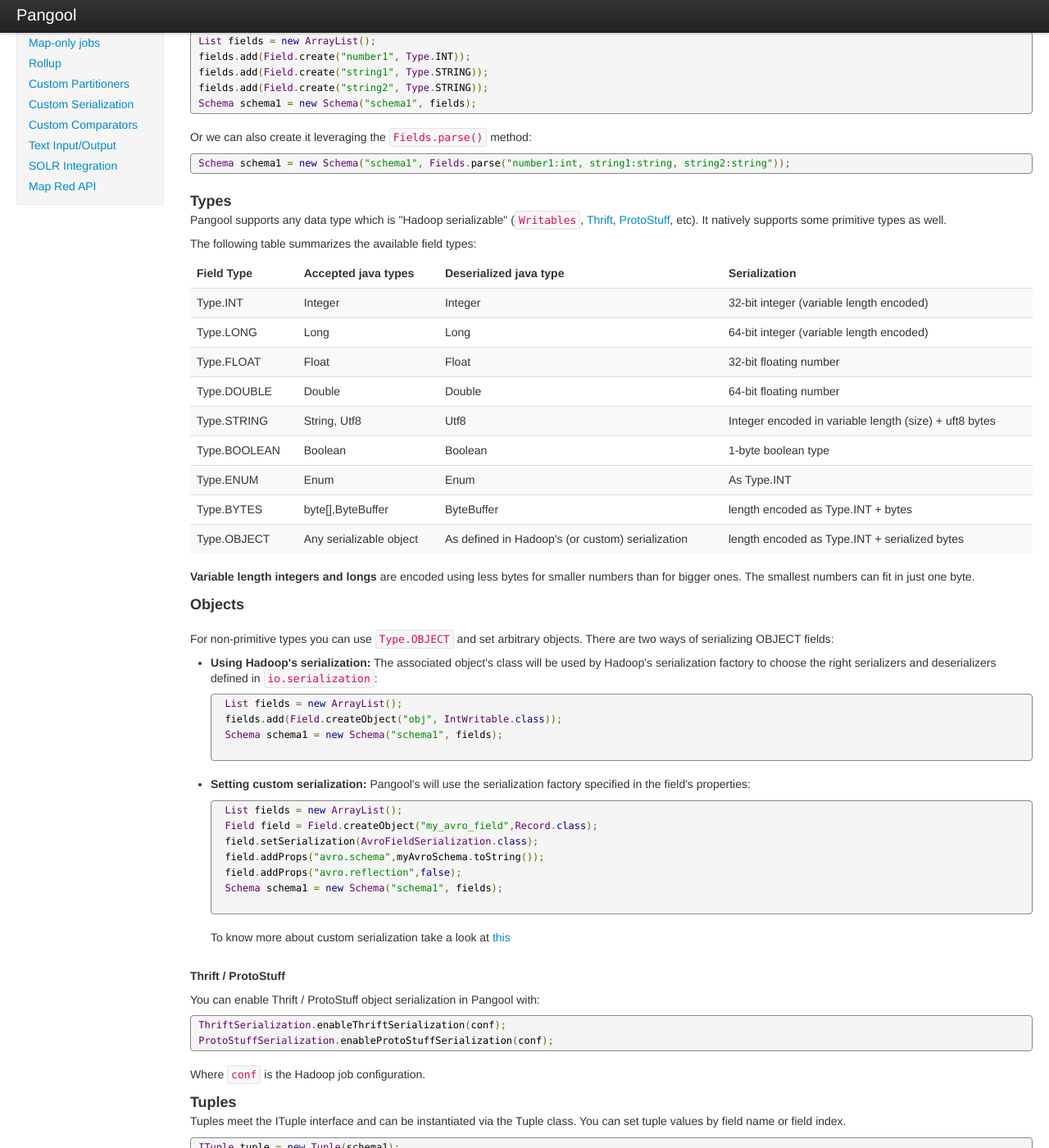
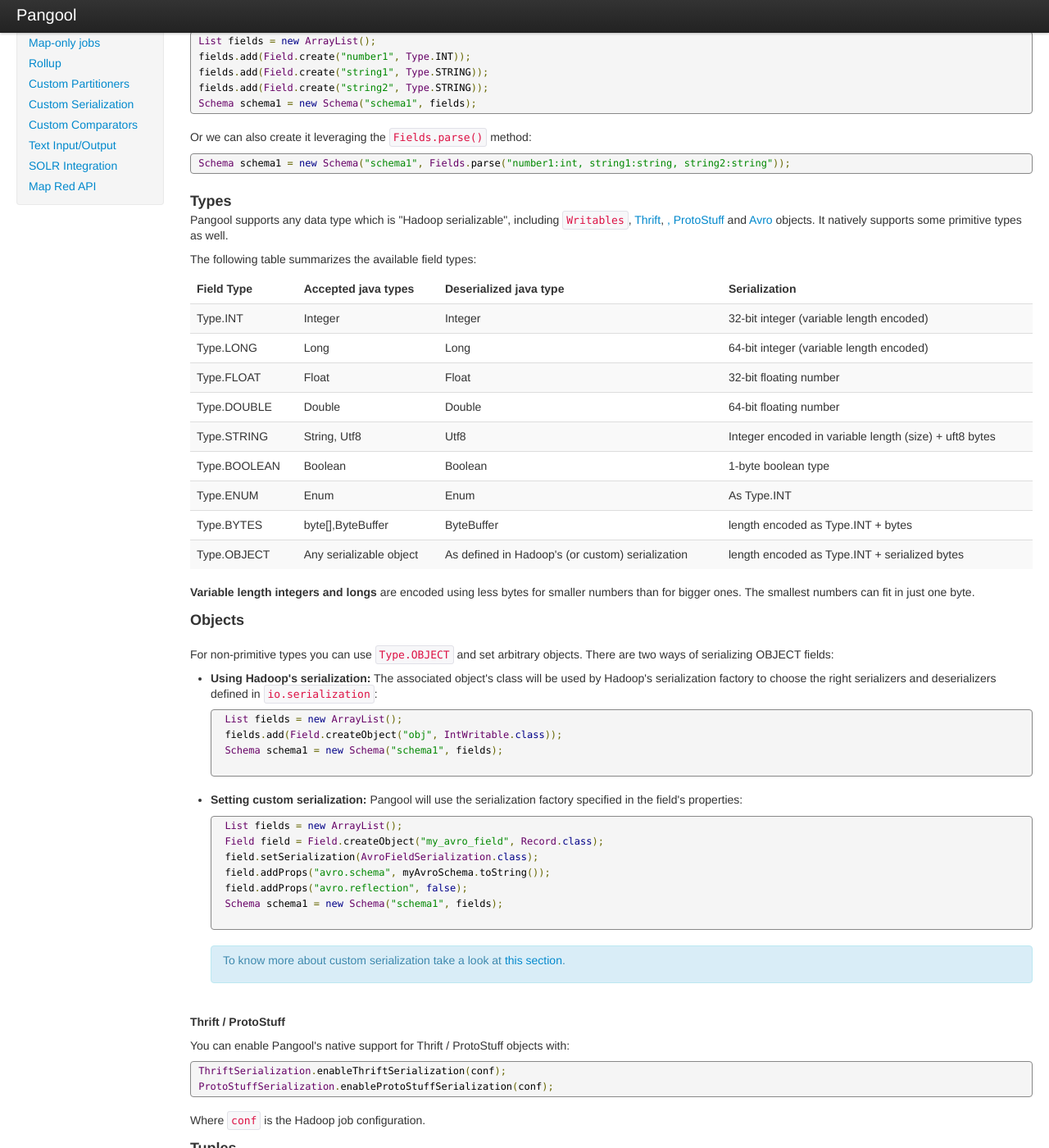
Before and after one commit to datasalt/pangool, a Jekyll site: the page built from userguide/schemas.html, in a window 1280 px wide and 1400 px high, scrolled down 327 px. Shown: the whole window at 82% size. Built offline with Jekyll 4.4.1, drawn with Linux system fonts in a browser that asks for light colours; nearby versions of some CDN libraries; Markdown is read by kramdown in place of the engine named in the settings.

Commit message:
WIP for #35

```diff
--- a/userguide/schemas.html
+++ b/userguide/schemas.html
@@ -33,9 +33,8 @@
 
 <h3>Types</h3>
 <p>
-Pangool supports any data type which is "Hadoop serializable" (<code>Writables</code>,
-<a href="http://thrift.apache.org/">Thrift</a>, <a href="http://code.google.com/p/protostuff/">
-ProtoStuff</a>, etc). It natively supports some primitive types as well.
+Pangool supports any data type which is "Hadoop serializable", including <code>Writables</code>,
+<a href="http://thrift.apache.org/">Thrift</a>, <a href="http://code.google.com/p/protostuff/">, ProtoStuff</a> and <a href="http://avro.apache.org/">Avro</a> objects. It natively supports some primitive types as well.
 </p>
 
  <p>
@@ -87,21 +86,23 @@
   Schema schema1 = new Schema("schema1", fields);
  </pre>
  </p>
- <li><b>Setting custom serialization:</b> Pangool's will use the serialization factory
+ <li><b>Setting custom serialization:</b> Pangool will use the serialization factory
  specified in the field's properties:</li>
  <p>
  <pre class="prettyprint" id="java">
   List<Field> fields = new ArrayList<Field>();
-  Field field = Field.createObject("my_avro_field",Record.class);
+  Field field = Field.createObject("my_avro_field", Record.class);
   field.setSerialization(AvroFieldSerialization.class);
-  field.addProps("avro.schema",myAvroSchema.toString());
-  field.addProps("avro.reflection",false);
+  field.addProps("avro.schema", myAvroSchema.toString());
+  field.addProps("avro.reflection", false);
   Schema schema1 = new Schema("schema1", fields);
  </pre>
  </p>
 
+ <div class="alert alert-info">
  <p>
- To know more about custom serialization take a look at <a href="custom_serialization.html">this</a>
+ To know more about custom serialization take a look at <a href="custom_serialization.html">this section</a>.
+ </div>
  </p>
 </ul>
 </p>
@@ -111,7 +112,7 @@
 </p>
 
 <p>
-You can enable Thrift / ProtoStuff object serialization in Pangool with:
+You can enable Pangool's native support for Thrift / ProtoStuff objects with:
 </p>
 
 <pre class="prettyprint" id="java">
--- a/userguide/text_io.html
+++ b/userguide/text_io.html
@@ -30,7 +30,8 @@
 <p>The following line instantiates an InputFormat which reads a simple TSV with no quotes nor escape characters:</p>
 
 <pre class="prettyprint" id="java">
-InputFormat inputFormat = new TupleTextInputFormat(schema, false, false, '\t', TupleTextInputFormat.NO_QUOTE_CHARACTER, TupleTextInputFormat.NO_ESCAPE_CHARACTER, null, null);
+InputFormat inputFormat = new TupleTextInputFormat(schema, false, false, '\t',
+	TupleTextInputFormat.NO_QUOTE_CHARACTER, TupleTextInputFormat.NO_ESCAPE_CHARACTER, null, null);
 </pre>
 
 <p>The following line instantiates an InputFormat which reads a header-less CSV which uses " as quote character and \ as escape character:</p>
@@ -62,7 +63,8 @@
 <p>The following line instantiates a TupleTextOutputFormat which serializes tuples as a simple TSV:</p>
 
 <pre class="prettyprint" id="java">
-OutputFormat outputFormat = new TupleTextOutputFormat(schema, false, '\t', TupleTextOutputFormat.NO_QUOTE_CHARACTER, TupleTextOutputFormat.NO_ESCAPE_CHARACTER);
+OutputFormat outputFormat = new TupleTextOutputFormat(schema, false, '\t',
+	TupleTextOutputFormat.NO_QUOTE_CHARACTER, TupleTextOutputFormat.NO_ESCAPE_CHARACTER);
 </pre>
 
 <p>The following line instantiates a TupleTextOutputFormat which serializes tuples as strictly quoted CSV with null strings as \N :</p>
```
Also changed, not shown: userguide/TupleMrBuilder.html (+16 -11 lines).
